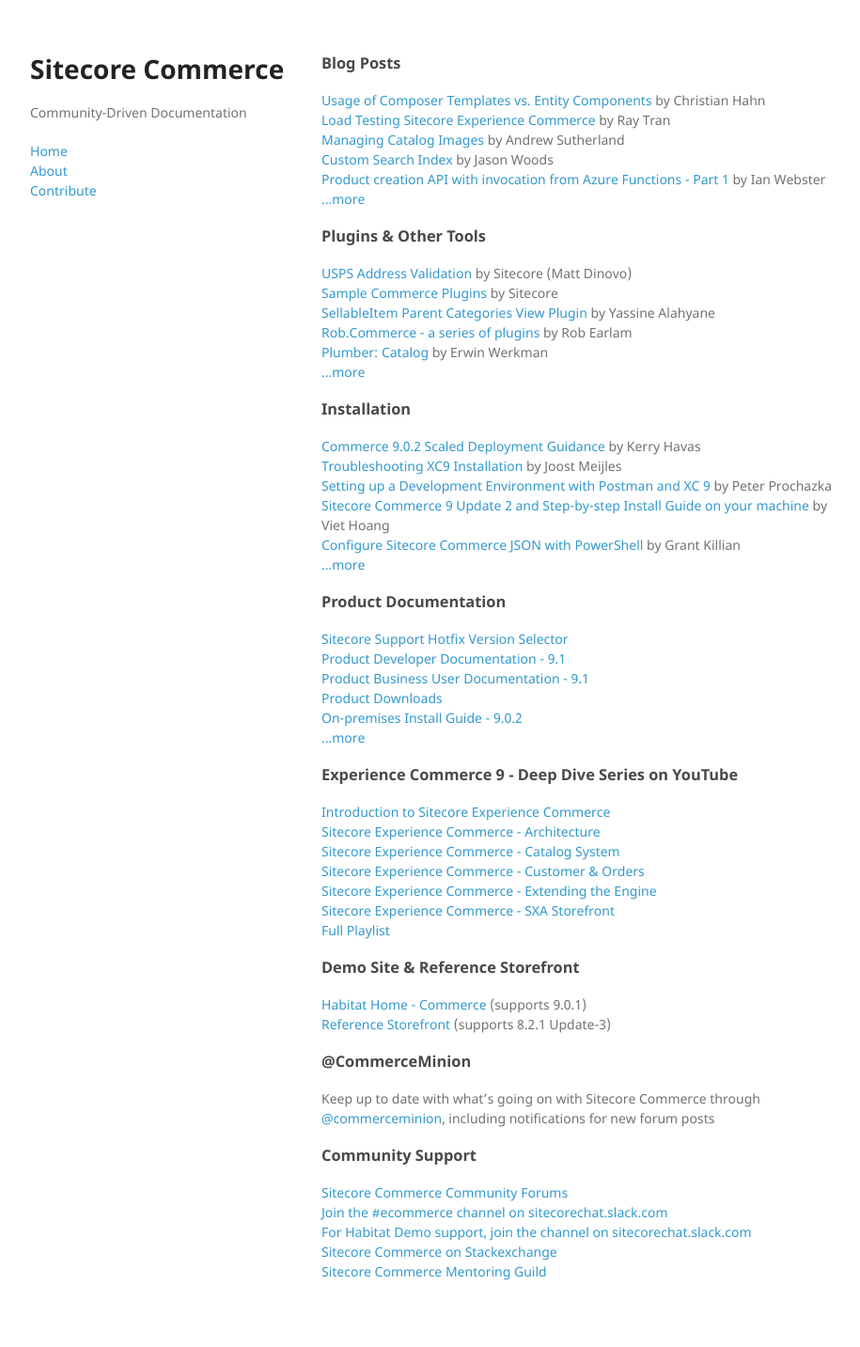
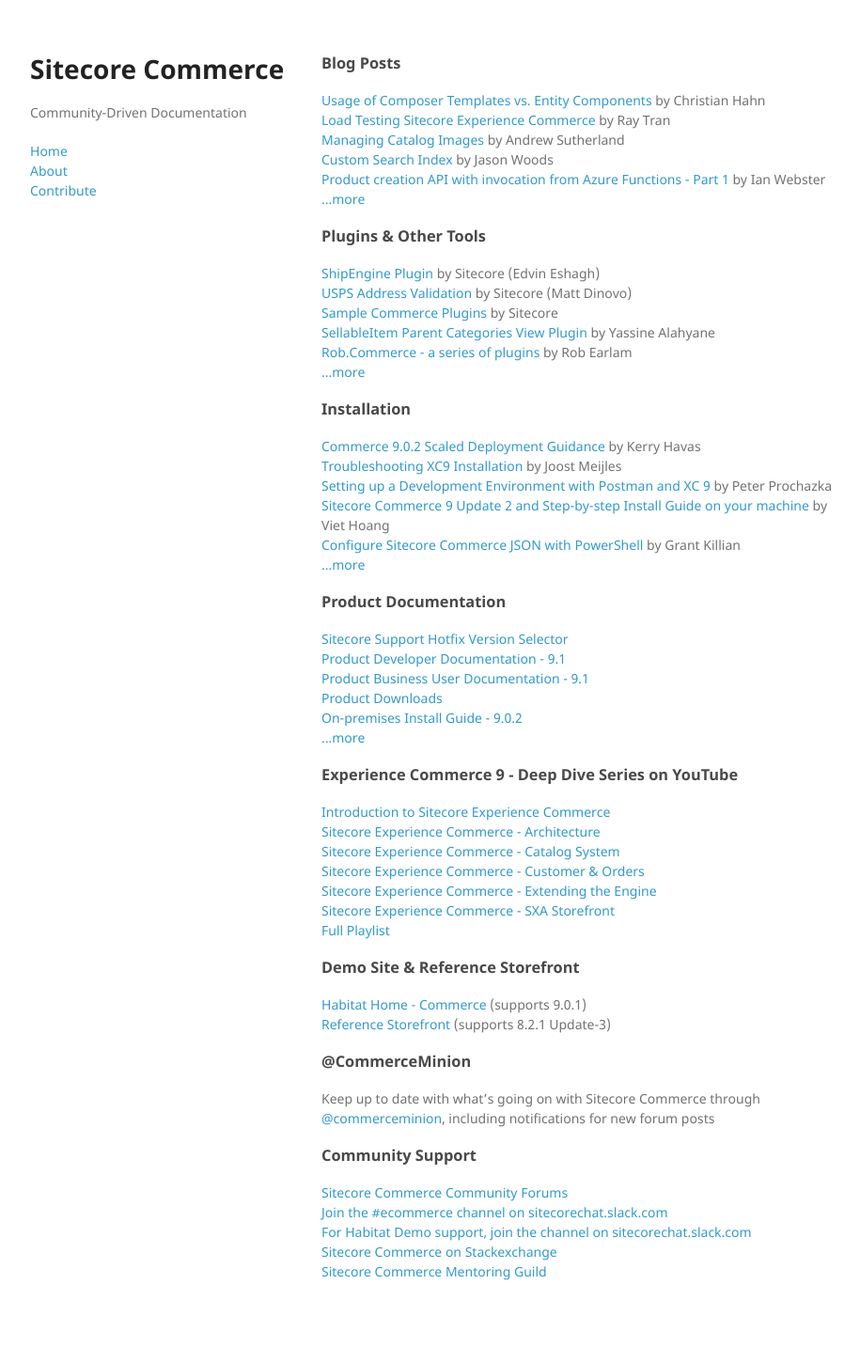
Before and after one commit to CommerceMinion/commerce-community-docs, a Jekyll site: the page built from index.md, in a window 1280 px wide. Shown: the whole page at 94% size, without its empty margins (26-941 px from the left). Built offline with Jekyll 4.4.1, drawn with Linux system fonts in a browser that asks for light colours.

Commit message:
Added ShipEngine plugin

```diff
--- a/_data/plugins.yml
+++ b/_data/plugins.yml
@@ -1,3 +1,8 @@
+- name: "ShipEngine Plugin"
+  link: https://github.com/Sitecore/SitecoreCommerce/tree/master/src/Plugin.Sample.ShipEngine
+  author: "Sitecore (Edvin Eshagh)"
+  submitted-by: Kelly Heard
+
 - name: "USPS Address Validation"
   link: https://github.com/Sitecore/SitecoreCommerce/tree/master/src/Plugin.Sample.USPS
   author: "Sitecore (Matt Dinovo)"
```
